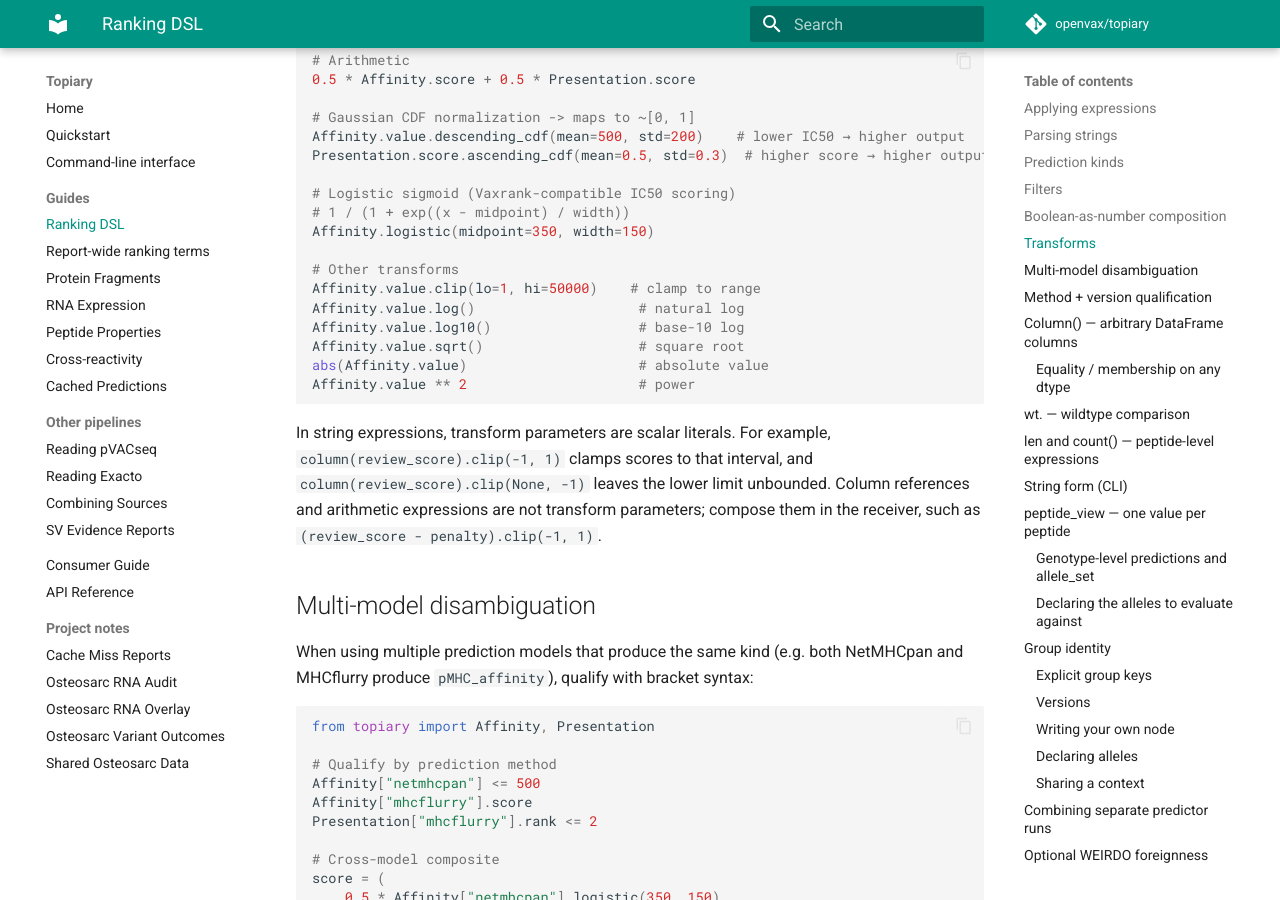
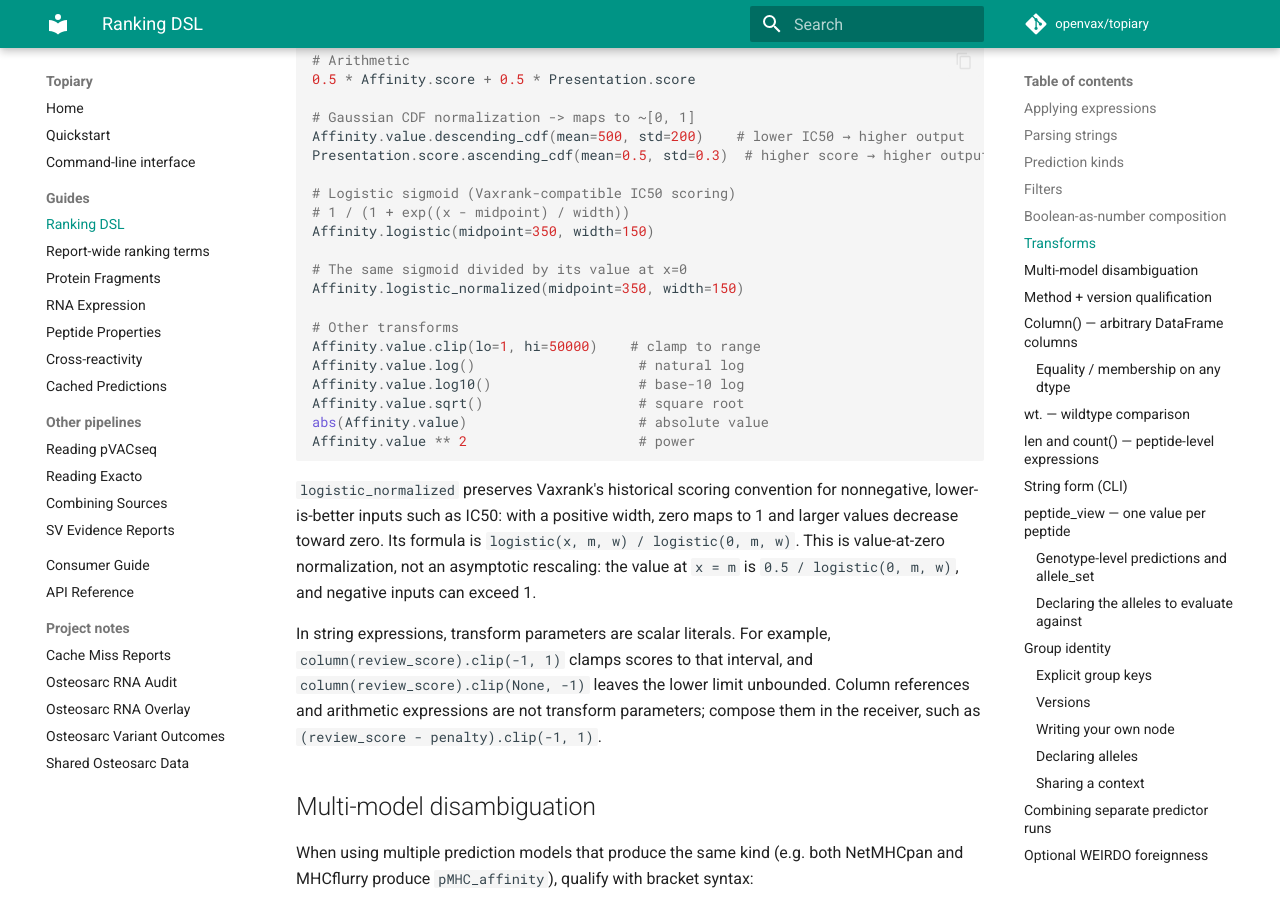
Before and after one commit to openvax/topiary, an MkDocs documentation site: the page built from docs/ranking.md, in a window 1280 px wide and 900 px high, scrolled down 2744 px. Built offline with MkDocs 1.6.1 and Material for MkDocs 9.7.7, drawn with Linux system fonts in a browser that asks for light colours; comment, search, counter and statistics services are not loaded.

Commit message:
Document logistic normalization at zero

````diff
--- a/docs/ranking.md
+++ b/docs/ranking.md
@@ -116,6 +116,9 @@ Presentation.score.ascending_cdf(mean=0.5, std=0.3)  # higher score → higher o
 # 1 / (1 + exp((x - midpoint) / width))
 Affinity.logistic(midpoint=350, width=150)
 
+# The same sigmoid divided by its value at x=0
+Affinity.logistic_normalized(midpoint=350, width=150)
+
 # Other transforms
 Affinity.value.clip(lo=1, hi=50000)    # clamp to range
 Affinity.value.log()                    # natural log
@@ -124,6 +127,13 @@ Affinity.value.sqrt()                   # square root
 abs(Affinity.value)                     # absolute value
 Affinity.value ** 2                     # power
 ```
+
+`logistic_normalized` preserves Vaxrank's historical scoring convention for
+nonnegative, lower-is-better inputs such as IC50: with a positive width, zero
+maps to 1 and larger values decrease toward zero. Its formula is
+`logistic(x, m, w) / logistic(0, m, w)`. This is value-at-zero normalization,
+not an asymptotic rescaling: the value at `x = m` is
+`0.5 / logistic(0, m, w)`, and negative inputs can exceed 1.
 
 In string expressions, transform parameters are scalar literals. For example,
 `column(review_score).clip(-1, 1)` clamps scores to that interval, and
--- a/topiary/__init__.py
+++ b/topiary/__init__.py
@@ -218,7 +218,7 @@ from .amino_acids import (
     encode_amino_acids,
 )
 
-__version__ = "5.100.0"
+__version__ = "5.100.1"
 
 __all__ = [
     "PROTEIN_SCAN_METADATA_COLUMNS",
````
Also changed, not shown: CHANGELOG.md (+8 -0 lines), 2 other files.
